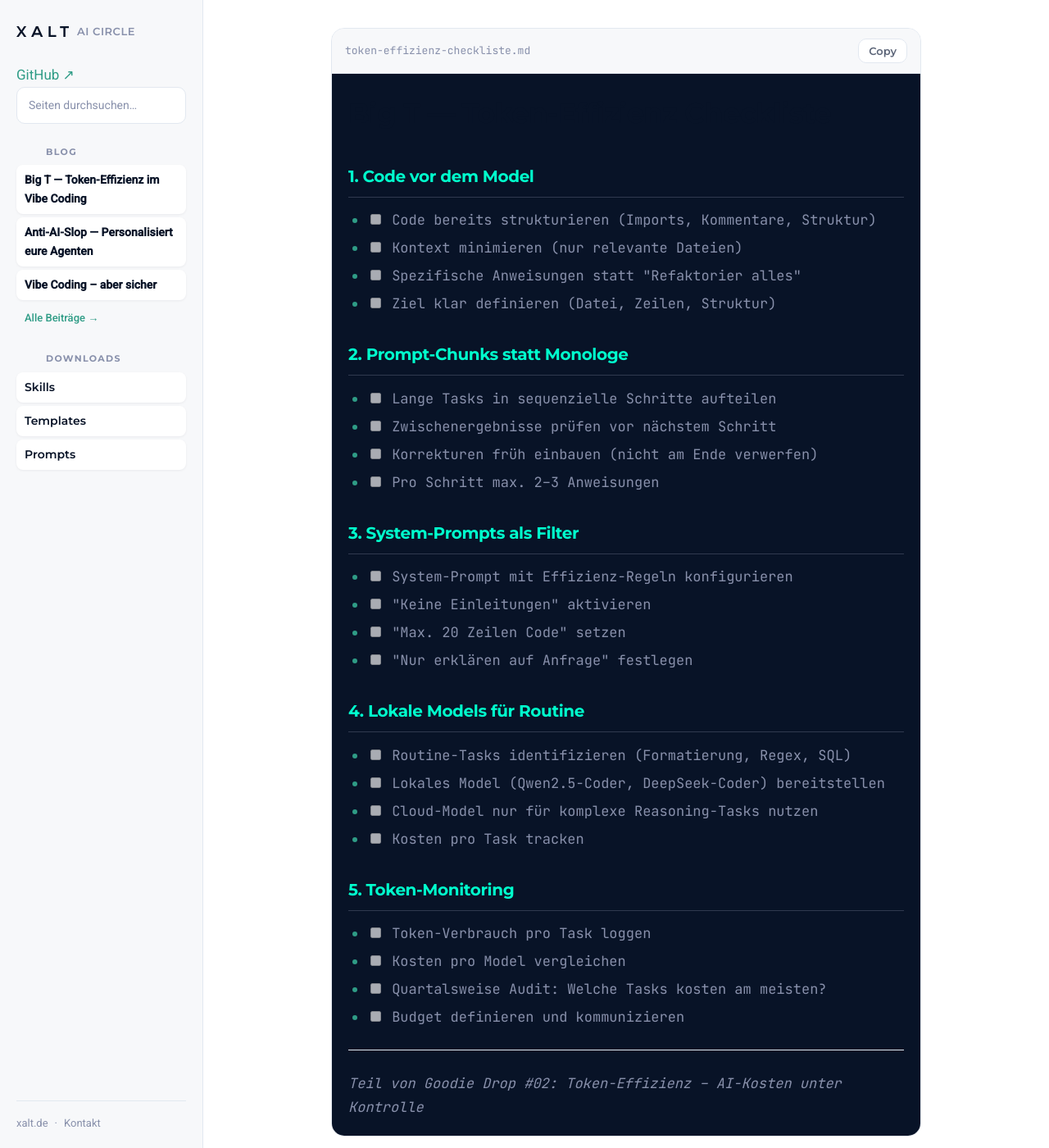
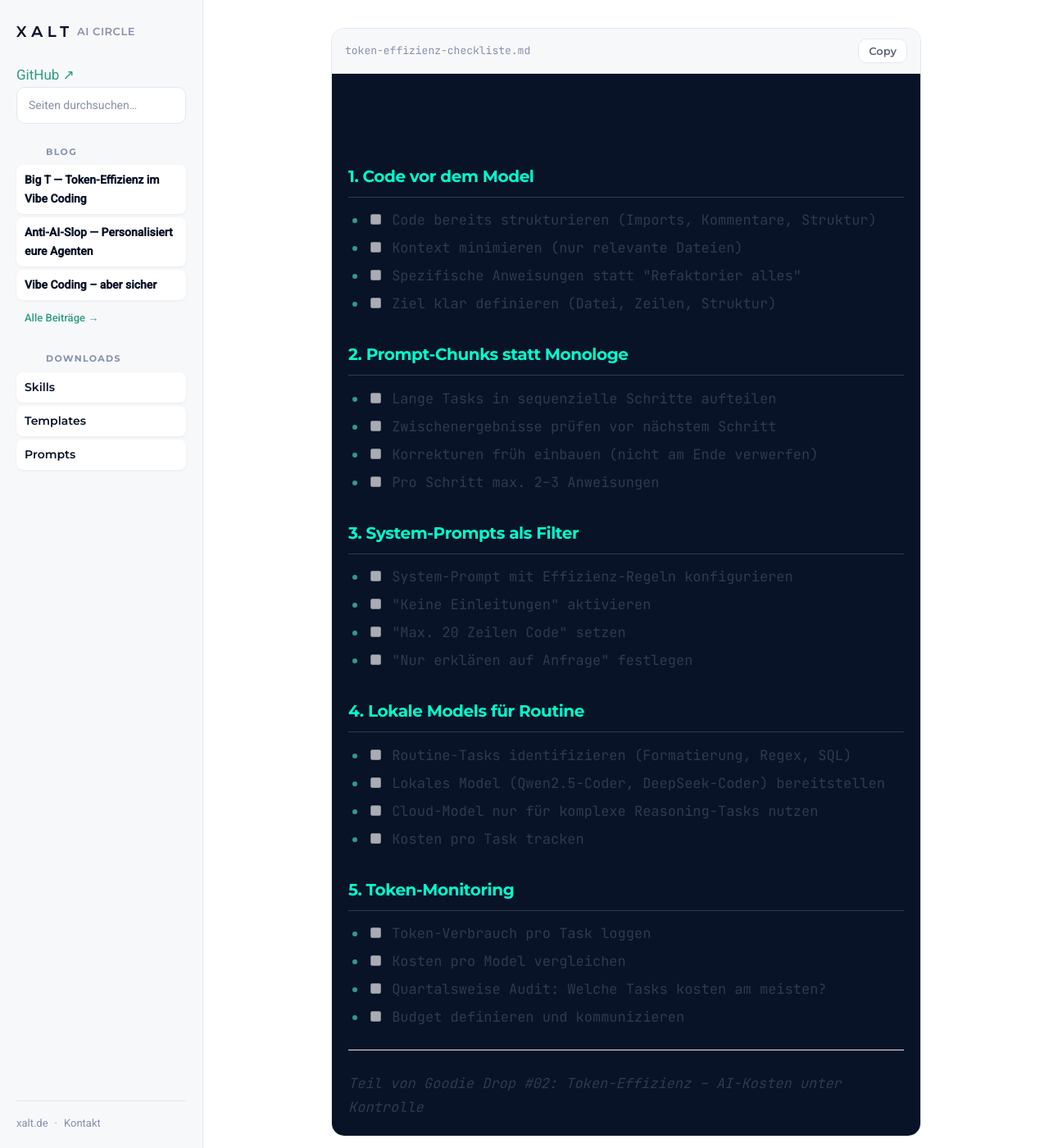
Before and after one commit to Enterprise-AI-Circle/agent-skills, a Jekyll site: the page built from downloads/token-effizienz.html, in a window 1280 px wide and 1400 px high, scrolled down 250 px. Shown: the whole window at 82% size. Built offline with Jekyll 4.4.1, drawn with Linux system fonts in a browser that asks for light colours.

Commit message:
fix: improve preview readability — primary-300 → primary-200

```diff
--- a/assets/css/main.css
+++ b/assets/css/main.css
@@ -553,7 +553,7 @@ h1, h2, h3 {
   font-family: var(--font-mono);
   font-size: var(--text-sm);
   line-height: 1.7;
-  color: var(--primary-300);
+  color: var(--primary-200);
 }
 
 .preview-content h2,
@@ -587,7 +587,7 @@ h1, h2, h3 {
 .preview-content pre code {
   background: none;
   padding: 0;
-  color: var(--primary-300);
+  color: var(--primary-200);
 }
 
 .preview-content ul,
@@ -596,7 +596,7 @@ h1, h2, h3 {
 }
 
 .preview-content li {
-  color: var(--primary-300);
+  color: var(--primary-200);
 }
 
 .preview-content a {
@@ -607,12 +607,12 @@ h1, h2, h3 {
 .preview-content blockquote {
   border-left: 3px solid var(--accent-200);
   padding-left: 16px;
-  color: var(--primary-300);
+  color: var(--primary-200);
   font-style: italic;
 }
 
 .preview-content p {
-  color: var(--primary-300);
+  color: var(--primary-200);
 }
 
 .preview-content strong {
```
